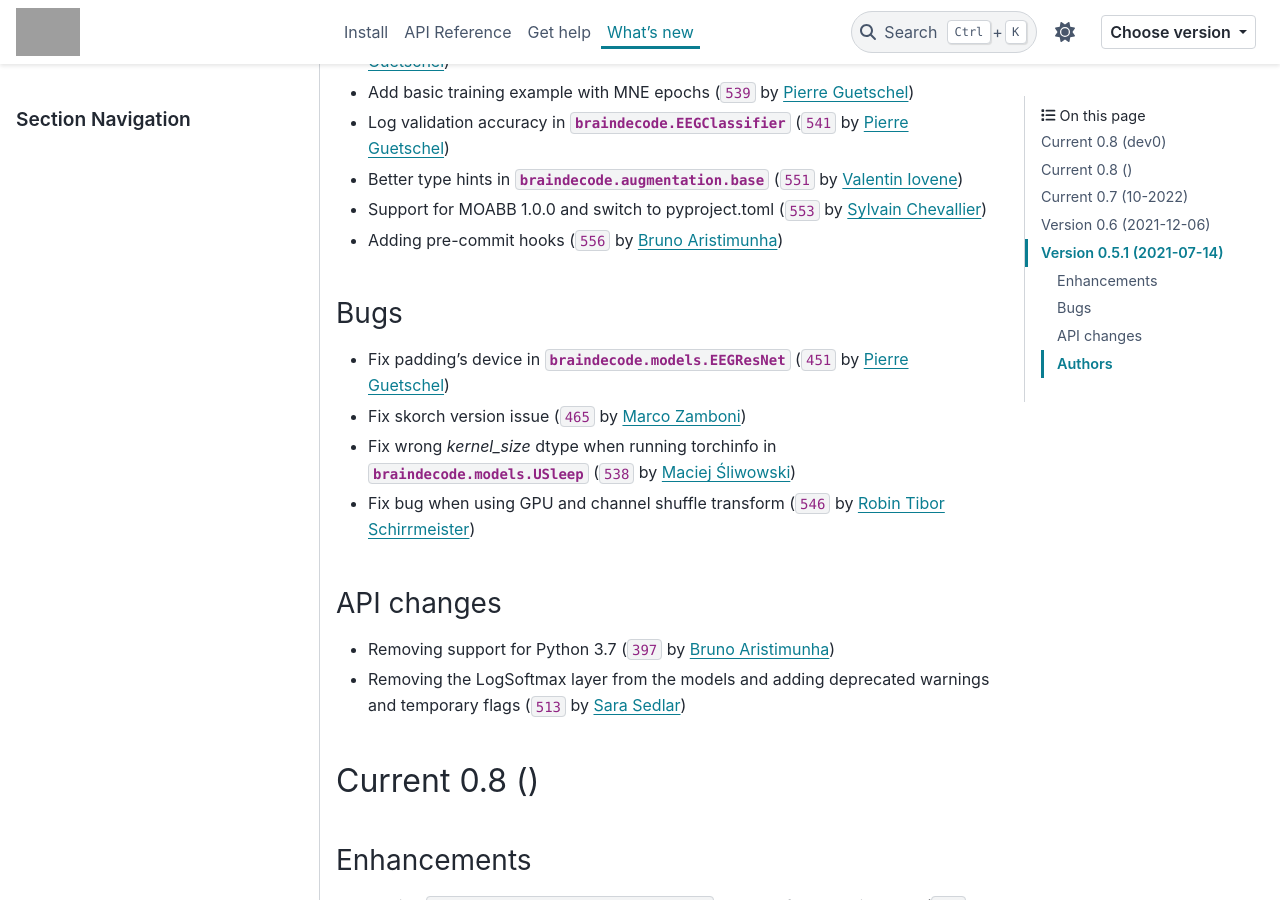
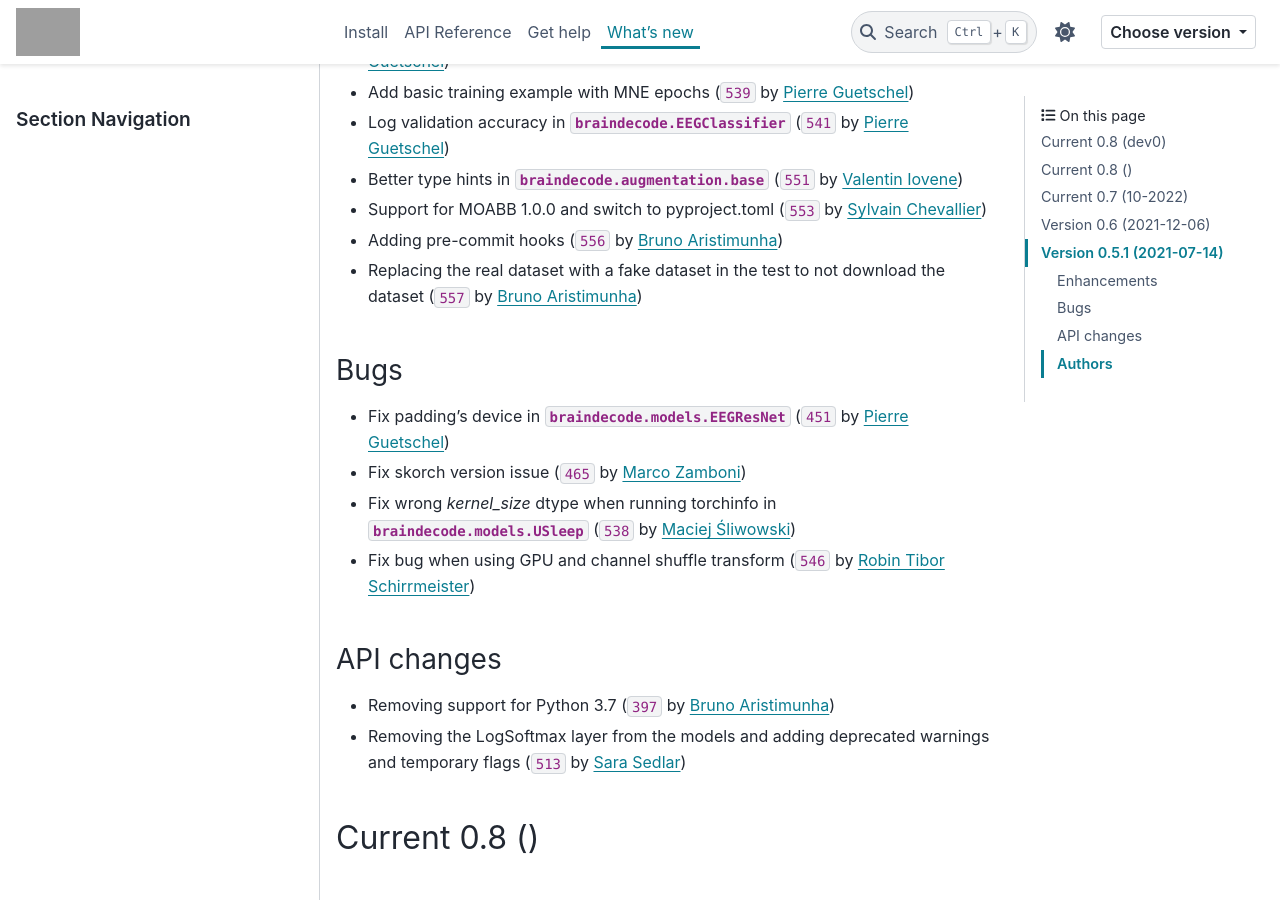
Before and after one commit to braindecode/braindecode, a Sphinx documentation site: the page built from docs/whats_new.rst, in a window 1280 px wide and 900 px high, scrolled down 2256 px. Built offline with Sphinx 7.4.7 and the PyData theme 0.15.4, drawn with Linux system fonts in a browser that asks for light colours; pages that are not in the unit, such as notebooks, are missing from menus; comment, search, counter and statistics services are not loaded; cross-references to code outside the pages are shown as plain code; grey boxes are pictures that could not be loaded.

Commit message:
Replacing the real dataset

```diff
--- a/docs/whats_new.rst
+++ b/docs/whats_new.rst
@@ -59,6 +59,7 @@ Enhancements
 - Better type hints in :mod:`braindecode.augmentation.base` (:gh:`551` by `Valentin Iovene`_)
 - Support for MOABB 1.0.0 and switch to pyproject.toml (:gh:`553` by `Sylvain Chevallier`_)
 - Adding pre-commit hooks (:gh:`556` by `Bruno Aristimunha`_)
+- Replacing the real dataset with a fake dataset in the test to not download the dataset (:gh:`557` by `Bruno Aristimunha`_)
 
 Bugs
 ~~~~
```
